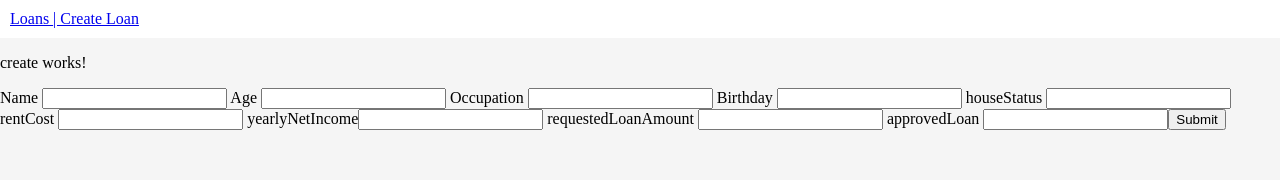
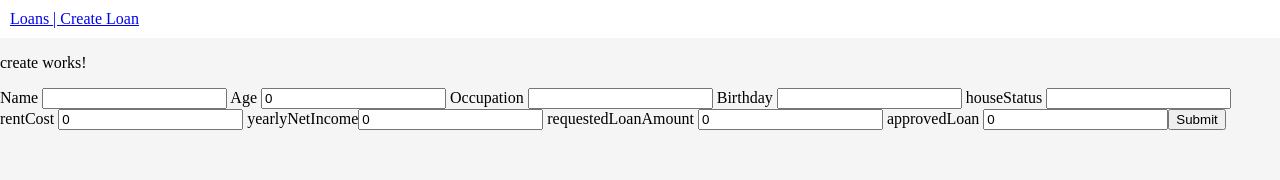
Before and after one commit to jabair14/angular-sprint3, an Angular app: page /loans/create in a window 1280 px wide. Shown: the top 180 px of the page. Built offline with nearby package versions, Linux system fonts and the light colour scheme; no server answers.

Commit message:
full crud

```diff
--- a/src/app/create/create.component.html
+++ b/src/app/create/create.component.html
@@ -4,28 +4,28 @@
     <input [(ngModel)]="newLoan.name" type="text">
 
     <label for="age"> Age </label>
-    <input type="text">
+    <input [(ngModel)]="newLoan.age" type="text">
 
     <label for="occupation"> Occupation </label>
-    <input type="text">
+    <input [(ngModel)]="newLoan.occupation" type="text">
 
     <label for="birthday"> Birthday </label>
-    <input type="text">
+    <input [(ngModel)]="newLoan.birthday" type="text">
 
     <label for="houseStatus"> houseStatus </label>
-    <input type="text">
+    <input [(ngModel)]="newLoan.houseStatus" type="text">
 
     <label for="rentCost"> rentCost </label>
-    <input type="number">
+    <input [(ngModel)]="newLoan.rentCost" type="number">
 
     <label for="yearlyNetIncome"> yearlyNetIncome</label>
-    <input type="number">
+    <input [(ngModel)]="newLoan.yearlyNetIncome" type="number">
 
     <label for="requestedLoanAmount"> requestedLoanAmount </label>
-    <input type="number">
+    <input [(ngModel)]="newLoan.requestedLoanAmount" type="number">
 
     <label for="approvedLoan"> approvedLoan </label>
-    <input type="number">
+    <input [(ngModel)]="newLoan.approvedLoan" type="number">
 
     <button (click)="onCreateLoan(newLoan)">Submit </button>
 
--- a/src/app/create/create.component.ts
+++ b/src/app/create/create.component.ts
@@ -17,7 +17,7 @@ export class CreateComponent implements OnInit {
   //   id: undefined
   // }
 
-  newLoan: Loan = {
+  newLoan: any = {
     name: "",
     age: 0,
     occupation: "",
@@ -44,17 +44,13 @@ export class CreateComponent implements OnInit {
     )
   }
 
-  onCreateLoan(newLoan: Loan) {
+  onCreateLoan(newLoan: any) {
     this.loanService.createLoan(newLoan).subscribe(payload => {
       this.newLoan = payload
       console.log("this is onCreateLoan Payload=", payload)
-    }
-      // (res) => res = JSON.stringify(newLoan)
-      // (res) => console.log("this is in onCreateLoan", res)
-      )
-
-
+    })
     this.ngOnInit
+    this.router.navigateByUrl("/loans")
   }
 
 }
--- a/src/app/loan.service.ts
+++ b/src/app/loan.service.ts
@@ -27,7 +27,7 @@ export class LoanService {
     return this.http.patch(`http://localhost:8082/api/funds/${id}`, newLoan)
   }
 
-  createLoan(newLoan: Loan): Observable <any> {
+  createLoan(newLoan: any): Observable <any> {
     console.log("this is on createLoan", newLoan)
     // const headers = {'content-type': 'application/json'}
     //  const body = JSON.stringify(newLoan)
--- a/src/app/loan/loan.component.ts
+++ b/src/app/loan/loan.component.ts
@@ -23,7 +23,8 @@ export class LoanComponent implements OnInit {
 
   show = false;
 
-  constructor(private route:ActivatedRoute, private loanService: LoanService) { }
+  constructor(private route:ActivatedRoute, private loanService: LoanService,
+    private router:Router) { }
 
   ngOnInit(): void {
     this.route.params.subscribe(params => {
@@ -41,10 +42,12 @@ export class LoanComponent implements OnInit {
 
   onDeleteLoan(id: number) {
     this.loanService.deleteLoan(id).subscribe(
-      (res) => {
-        console.log("deleted response", res)
-      }
-    )
+      data => {
+        if (data) {
+          this.router.navigateByUrl("/loans")
+        }
+        this.ngOnInit();
+      })
   }
 
   onUpdateLoan(id:number, newLoan:any) {
@@ -54,8 +57,5 @@ export class LoanComponent implements OnInit {
     this.show = false;
     this.ngOnInit();
     this.reloadCurrentPage()
-
-
   }
-
 }
```
